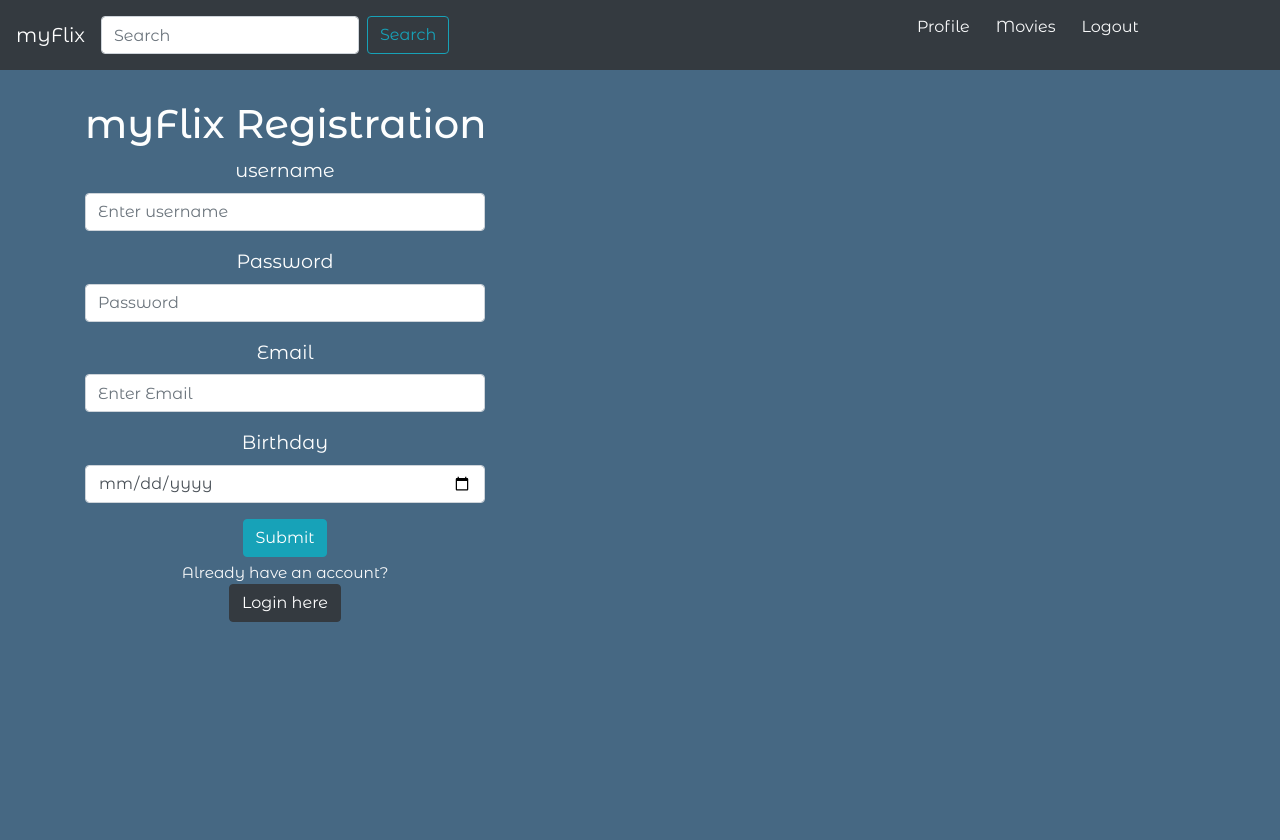
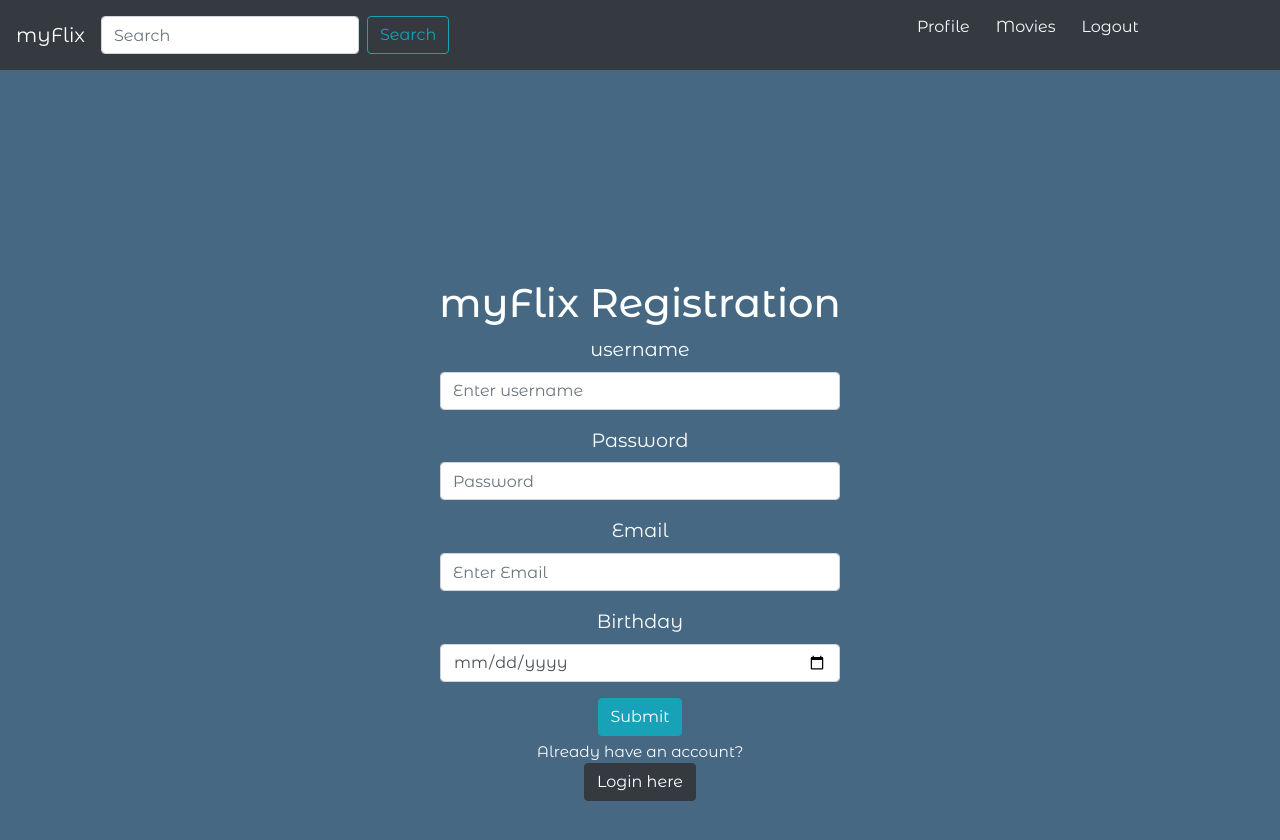
Before and after one commit to HalehGhavami/myFlix-client, a React (Vite) app: page /register in a window 1280 px wide. Shown: the top 840 px of the page. Before the commit the page ends 800 px from the top, so only its background shows below. Built offline with nearby package versions, Linux system fonts and the light colour scheme.

Commit message:
Update registration-view.jsx

```diff
--- a/src/components/registration-view/registration-view.jsx
+++ b/src/components/registration-view/registration-view.jsx
@@ -14,7 +14,7 @@ export function RegistrationView() {
   const [email, setEmail] = useState('');
   const [birthday, setBirthday] = useState('');
 
-  const handleRegister = (e) => {
+  const onRegister = (e) => {
     e.preventDefault();
     axios
       .post('https://api-myflix.herokuapp.com/users', {
@@ -37,7 +37,7 @@ export function RegistrationView() {
   };
 
   return (
-    <Container className="registration-view" fluid="true">
+    <Container className="registration-view center mt-5" fluid="true">
       <h1 className="myflix-title">myFlix Registration</h1>
       <Form>
         <Form.Group controlId="formText">
@@ -80,7 +80,7 @@ export function RegistrationView() {
           className="submit-button"
           variant="info"
           type="submit"
-          onClick={handleRegister}
+          onClick={onRegister}
         >
           Submit
         </Button>
```
